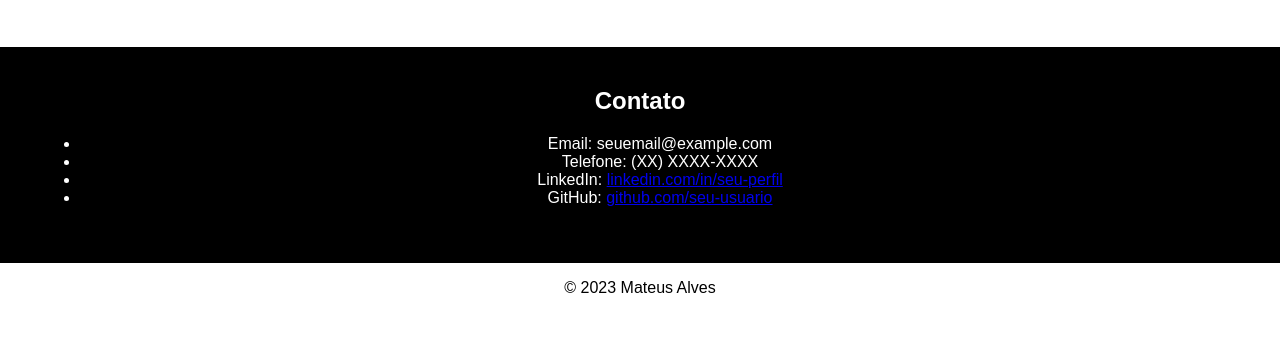
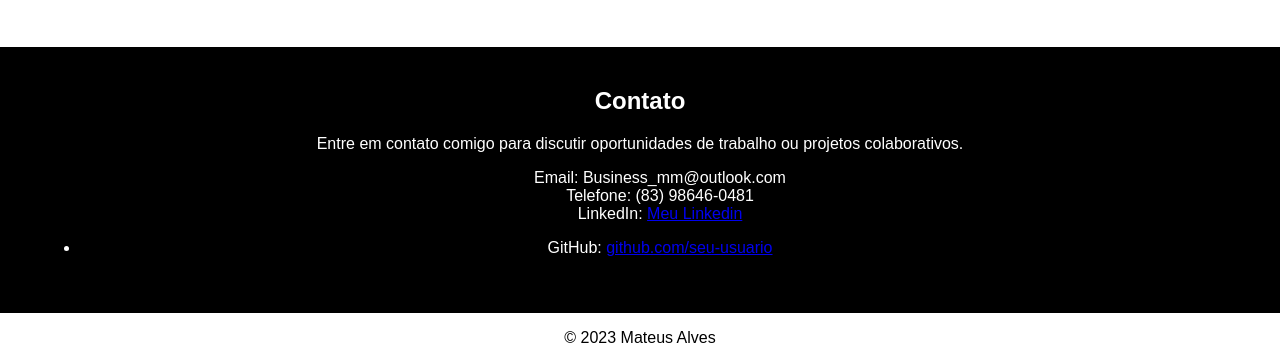
Before and after one commit to MateusReal10/Portifolio, a plain HTML site: page index.html in a window 1280 px wide. Shown: the part 1330-1693 px from the top of the page. Before the commit the page ends 1643 px from the top, so only its background shows below. Drawn offline with Linux system fonts and the light colour scheme.

Commit message:
Update index.html

```diff
--- a/index.html
+++ b/index.html
@@ -94,11 +94,13 @@
     <section id="contato">
       <center>
        <div class="contact">
-  <h2>Contato</h2>
-  <ul>
-    <li><i class="fa fa-envelope"></i> Email: seuemail@example.com</li>
-    <li><i class="fa fa-phone"></i> Telefone: (XX) XXXX-XXXX</li>
-    <li><i class="fa fa-linkedin"></i> LinkedIn: <a href="https://www.linkedin.com/in/seu-perfil">linkedin.com/in/seu-perfil</a></li>
+ <h2>Contato</h2>
+        <p>Entre em contato comigo para discutir oportunidades de trabalho ou projetos colaborativos.</p>
+        <ul>
+            <li class="cntt">Email: Business_mm@outlook.com</li>
+            <li class="cntt">Telefone: (83) 98646-0481</li>
+            <li class="cntt">LinkedIn: <a href="https://www.linkedin.com/in/mateus-alves-santos-da-silva-652b33219/" target="_blank">Meu Linkedin</a></li>
+        </ul>  <ul>
     <li><i class="fa fa-github"></i> GitHub: <a href="https://github.com/seu-usuario">github.com/seu-usuario</a></li>
   </ul>
 </div>
```
